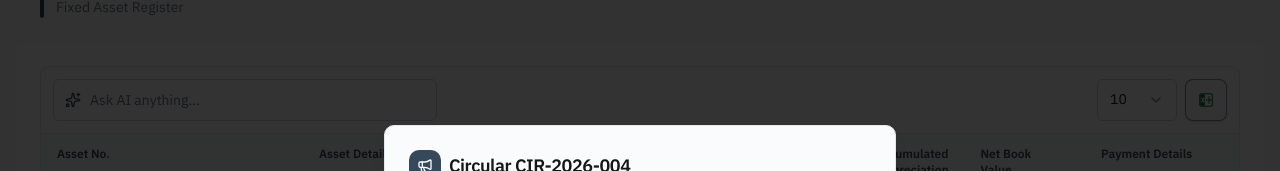
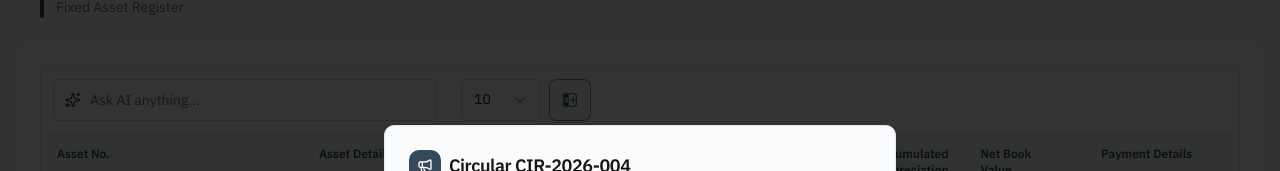
Before and after one commit to mehak187/elpnew, a React (Vite) app: page /assets in a window 1280 px wide. Shown: the part 126-297 px from the top of the page. Built offline with nearby package versions, Linux system fonts and the light colour scheme.

Commit message:
update DataTable.jsx

```diff
--- a/src/components/shared/DataTable.jsx
+++ b/src/components/shared/DataTable.jsx
@@ -265,11 +265,11 @@ export default function DataTable({
           {filters}
         </div>
 
-        {/* Spacer */}
-        <div className="hidden sm:block flex-1" />
-
-        {/* Page Size and Export */}
-        <div className="flex items-center gap-2 justify-between sm:justify-end">
+        {/* Everything that acts on this list, gathered on one side of the row.
+            Splitting the controls between the two ends made the eye cross the
+            whole table to set a page size, and left the middle saying nothing.
+            The far end is kept clear for whatever acts on a record. */}
+        <div className="flex flex-1 items-center gap-2">
           <Select
             value={pageSize.toString()}
             onValueChange={(value) => {
@@ -319,7 +319,11 @@ export default function DataTable({
           {onAdd && !addPanel && (
             <Button
               type="button"
-              className="shrink-0 border border-primary bg-card font-semibold text-primary shadow-none hover:bg-menu-hover"
+              variant="add"
+              // Pushed to the far end: this is the one control that acts on a
+              // record rather than on the view of the list, and a list inside
+              // a record has no page title for it to sit beside.
+              className="ms-auto shrink-0"
               onClick={onAdd}
             >
               <Plus className="me-2 h-4 w-4" />
```
